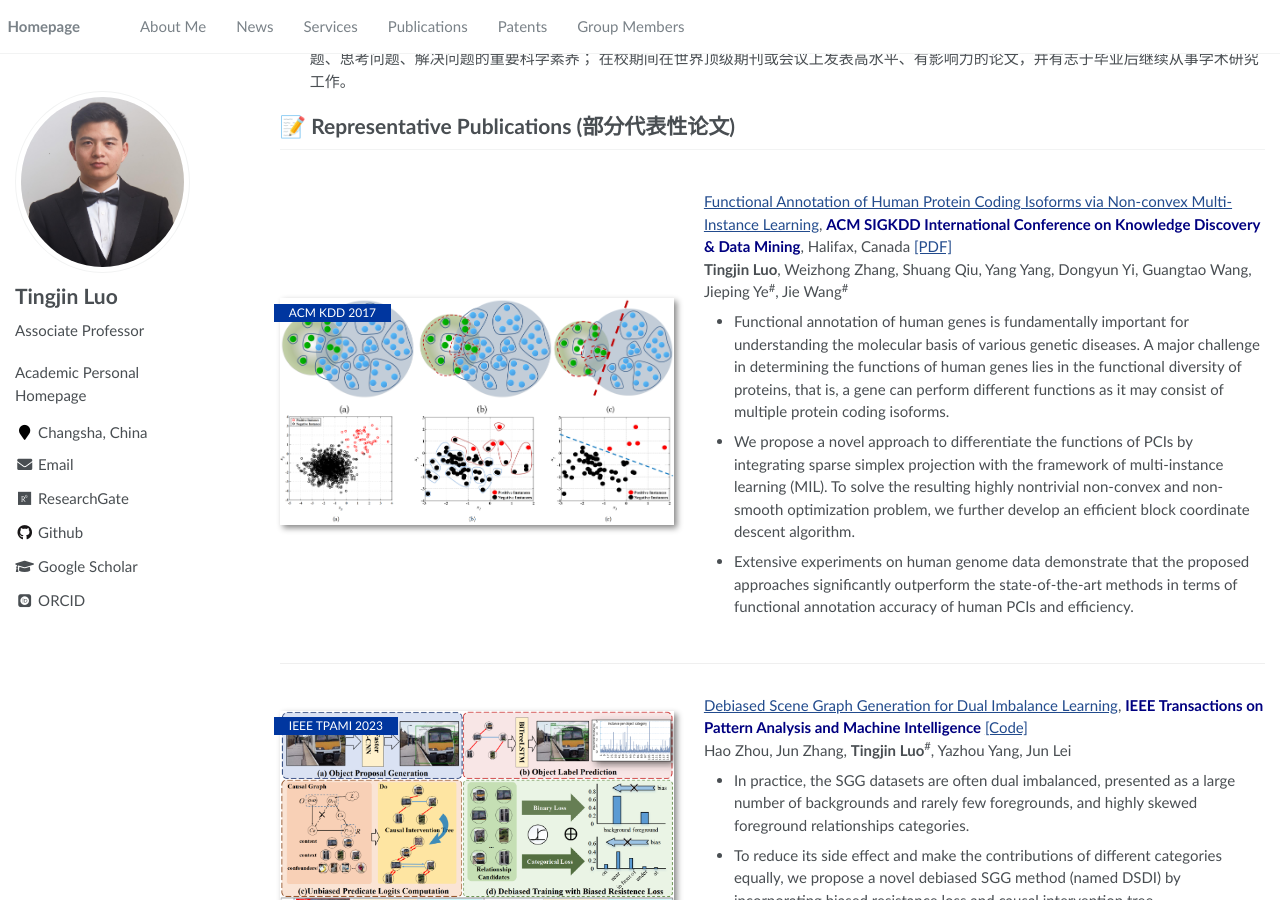
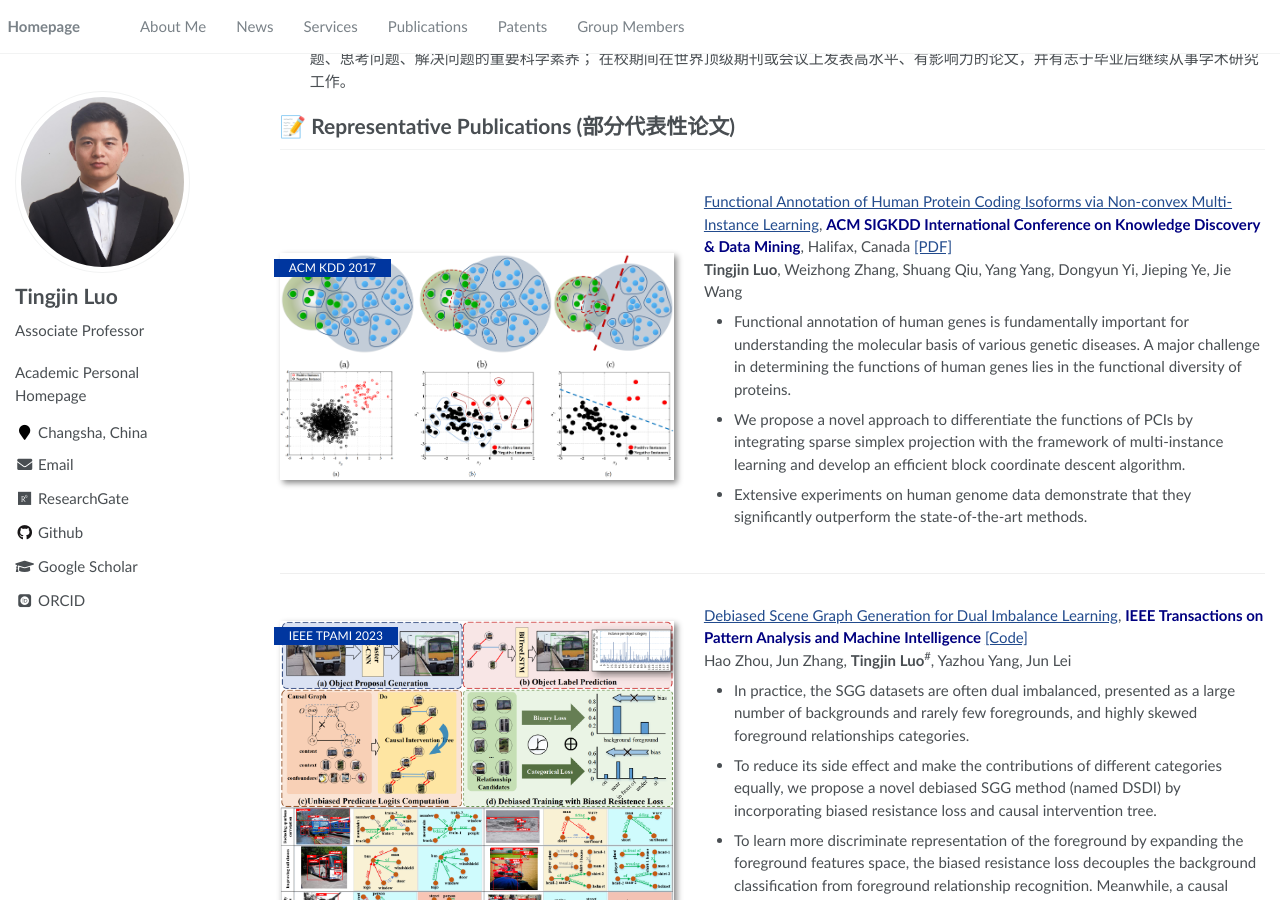
Before and after one commit to HorizonAILab/HorizonAILab.github.io, a Jekyll site: the page built from _pages/about.md, in a window 1280 px wide and 900 px high, scrolled down 1006 px. Built offline with Jekyll 4.4.1, drawn with Linux system fonts in a browser that asks for light colours; some web fonts are replaced.

Commit message:
Update about.md

```diff
--- a/_pages/about.md
+++ b/_pages/about.md
@@ -49,11 +49,11 @@ My research interests lie in machine learning, data mining, and learning-based v
 <div class='paper-box-text' markdown="1">
 
 [Functional Annotation of Human Protein Coding Isoforms via Non-convex Multi-Instance Learning](https://ieeexplore.ieee.org/document/9858006), **<font color=navy>ACM SIGKDD International Conference on Knowledge Discovery & Data Mining</font>**, Halifax, Canada [[PDF]](https://dl.acm.org/doi/10.1145/3097983.3097984)\\
-**Tingjin Luo**, Weizhong Zhang, Shuang Qiu, Yang Yang, Dongyun Yi, Guangtao Wang, Jieping Ye<sup>#</sup>, Jie Wang<sup>#</sup>
+**Tingjin Luo**, Weizhong Zhang, Shuang Qiu, Yang Yang, Dongyun Yi, Jieping Ye, Jie Wang
 
-- Functional annotation of human genes is fundamentally important for understanding the molecular basis of various genetic diseases. A major challenge in determining the functions of human genes lies in the functional diversity of proteins, that is, a gene can perform different functions as it may consist of multiple protein coding isoforms.
-- We propose a novel approach to differentiate the functions of PCIs by integrating sparse simplex projection with the framework of multi-instance learning (MIL). To solve the resulting highly nontrivial non-convex and non-smooth optimization problem, we further develop an efficient block coordinate descent algorithm.
-- Extensive experiments on human genome data demonstrate that the proposed approaches significantly outperform the state-of-the-art methods in terms of functional annotation accuracy of human PCIs and efficiency.
+- Functional annotation of human genes is fundamentally important for understanding the molecular basis of various genetic diseases. A major challenge in determining the functions of human genes lies in the functional diversity of proteins.
+- We propose a novel approach to differentiate the functions of PCIs by integrating sparse simplex projection with the framework of multi-instance learning and develop an efficient block coordinate descent algorithm.
+- Extensive experiments on human genome data demonstrate that they significantly outperform the state-of-the-art methods.
 </div>
 </div>
 
```
